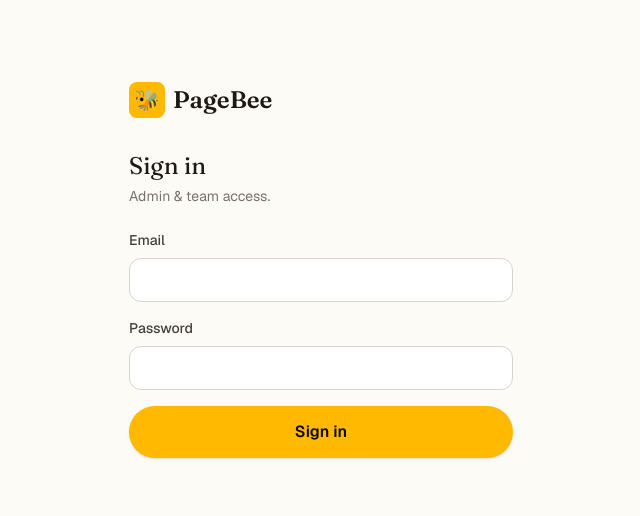
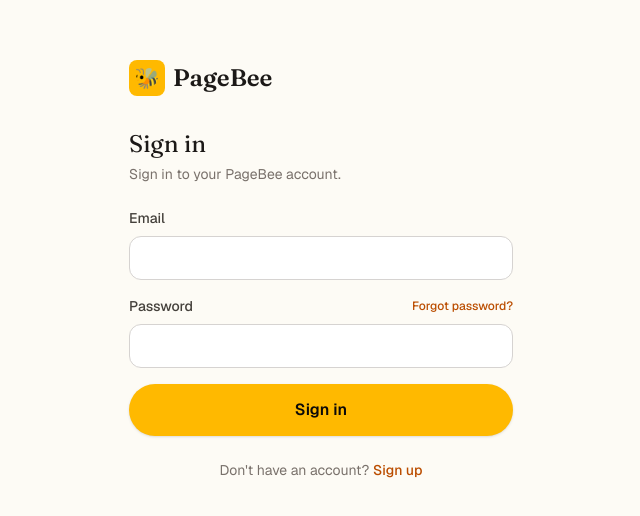
Before and after one commit to onlinemelvin/pagebee, a Next.js app: page /login in a window 1280 px wide. Shown: the part 130-646 px from the top of the page, without its empty margins (319-959 px from the left). Built offline with nearby package versions, Linux system fonts and the light colour scheme; no server answers.

Commit message:
feat: login page — sign up + forgot password links
Adds a 'Sign up' link to /register and a 'Forgot password?' action that emails a Supabase reset link to the entered email (with confirmation).

```diff
--- a/src/app/login/page.tsx
+++ b/src/app/login/page.tsx
@@ -1,6 +1,7 @@
 "use client";
 
 import * as React from "react";
+import Link from "next/link";
 import { useRouter } from "next/navigation";
 import { createSupabaseBrowserClient } from "@/lib/supabase/client";
 import { Button } from "@/components/ui/button";
@@ -9,7 +10,9 @@ import { Label } from "@/components/ui/label";
 
 export default function LoginPage() {
   const router = useRouter();
+  const [email, setEmail] = React.useState("");
   const [error, setError] = React.useState<string | null>(null);
+  const [notice, setNotice] = React.useState<string | null>(null);
   const [loading, setLoading] = React.useState(false);
 
   const configured = Boolean(process.env.NEXT_PUBLIC_SUPABASE_URL && process.env.NEXT_PUBLIC_SUPABASE_ANON_KEY);
@@ -18,6 +21,7 @@ export default function LoginPage() {
     e.preventDefault();
     setLoading(true);
     setError(null);
+    setNotice(null);
     const data = new FormData(e.currentTarget);
 
     const supabase = createSupabaseBrowserClient();
@@ -35,6 +39,24 @@ export default function LoginPage() {
     router.refresh();
   }
 
+  async function handleForgot() {
+    setError(null);
+    setNotice(null);
+    if (!email) {
+      setError("Enter your email above first, then click “Forgot password”.");
+      return;
+    }
+    const supabase = createSupabaseBrowserClient();
+    const { error } = await supabase.auth.resetPasswordForEmail(email, {
+      redirectTo: `${window.location.origin}/login`,
+    });
+    if (error) {
+      setError(error.message);
+      return;
+    }
+    setNotice("If an account exists for that email, a password reset link is on its way.");
+  }
+
   return (
     <main className="grid min-h-screen place-items-center bg-[var(--background)] px-6">
       <div className="w-full max-w-sm">
@@ -43,7 +65,7 @@ export default function LoginPage() {
           <span className="font-display text-2xl font-semibold text-stone-900">PageBee</span>
         </div>
         <h1 className="font-display text-2xl text-stone-900">Sign in</h1>
-        <p className="mt-1 text-sm text-stone-500">Admin &amp; team access.</p>
+        <p className="mt-1 text-sm text-stone-500">Sign in to your PageBee account.</p>
 
         {!configured && (
           <p className="mt-6 rounded-xl border border-amber-300 bg-amber-50 p-4 text-sm text-amber-800">
@@ -55,10 +77,28 @@ export default function LoginPage() {
         <form onSubmit={handleSubmit} className="mt-6 grid gap-4">
           <div className="grid gap-2">
             <Label htmlFor="email">Email</Label>
-            <Input id="email" name="email" type="email" required autoComplete="email" />
+            <Input
+              id="email"
+              name="email"
+              type="email"
+              required
+              autoComplete="email"
+              value={email}
+              onChange={(e) => setEmail(e.target.value)}
+            />
           </div>
           <div className="grid gap-2">
-            <Label htmlFor="password">Password</Label>
+            <div className="flex items-center justify-between">
+              <Label htmlFor="password">Password</Label>
+              <button
+                type="button"
+                onClick={handleForgot}
+                disabled={!configured}
+                className="text-xs font-medium text-amber-700 hover:underline disabled:opacity-50"
+              >
+                Forgot password?
+              </button>
+            </div>
             <Input id="password" name="password" type="password" required autoComplete="current-password" />
           </div>
           {error && (
@@ -66,10 +106,22 @@ export default function LoginPage() {
               {error}
             </p>
           )}
+          {notice && (
+            <p className="text-sm text-green-700" role="status">
+              {notice}
+            </p>
+          )}
           <Button type="submit" size="lg" disabled={loading || !configured}>
             {loading ? "Signing in…" : "Sign in"}
           </Button>
         </form>
+
+        <p className="mt-6 text-center text-sm text-stone-500">
+          Don&apos;t have an account?{" "}
+          <Link href="/register" className="font-medium text-amber-700 hover:underline">
+            Sign up
+          </Link>
+        </p>
       </div>
     </main>
   );
```
